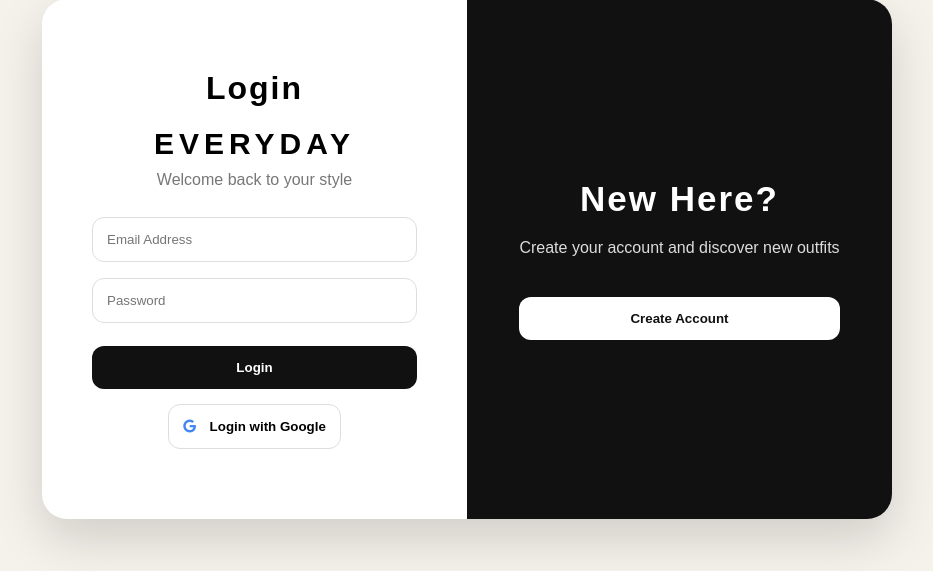
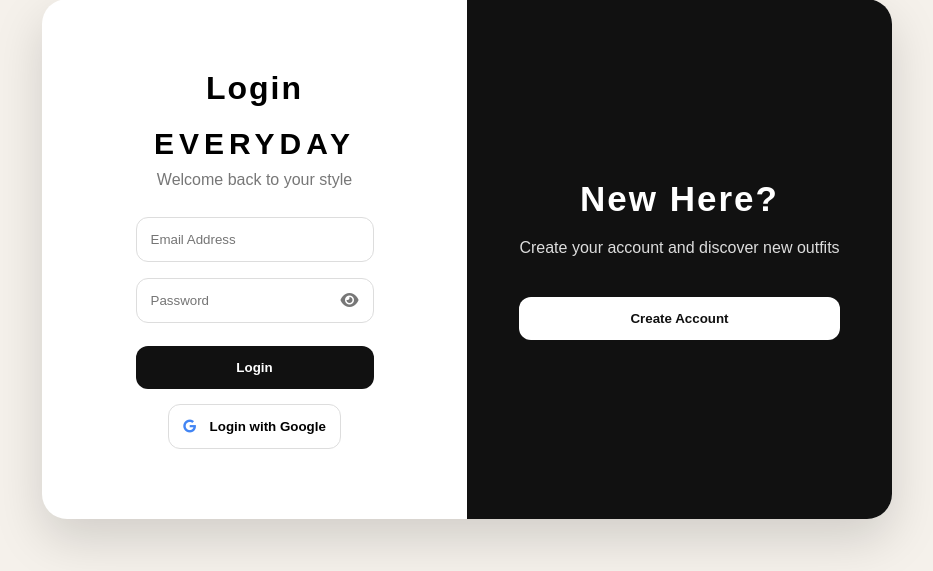
Before and after one commit to thawwaihan/e_com_pj, a PHP site: page /e_com_pj/auth/login.php in a window 1280 px wide. Shown: the part 141-712 px from the top of the page, without its empty margins (173-1106 px from the left). Run offline with PHP 8.4, Linux system fonts and the light colour scheme.

Commit message:
Update login eye close

```diff
--- a/auth/login.php
+++ b/auth/login.php
@@ -325,6 +325,28 @@ session_start();
             color: #c00;
             border: 1px solid #ffb3b3;
         }
+        .password-wrapper {
+    position: relative;
+    width: 100%;
+}
+
+.password-wrapper input {
+    padding-right: 45px;
+}
+
+.password-toggle {
+    position: absolute;
+    right: 15px;
+    top: 50%;
+    transform: translateY(-50%);
+    cursor: pointer;
+    color: #777;
+    font-size: 16px;
+}
+
+.password-toggle:hover {
+    color: #111;
+}
     </style>
 
 </head>
@@ -366,11 +388,19 @@ session_start();
                     placeholder="Email Address"
                     required>
 
+                <div class="password-wrapper">
     <input
         type="password"
         name="password"
+        id="loginPassword"
         placeholder="Password"
         required>
+
+    <i
+        class="fa-solid fa-eye password-toggle"
+        onclick="togglePassword('loginPassword', this)">
+    </i>
+</div>
 
                 <button class="main-btn">
 
@@ -420,11 +450,19 @@ session_start();
                     placeholder="Email Address"
                     required>
 
+                <div class="password-wrapper">
     <input
         type="password"
         name="password"
+        id="registerPassword"
         placeholder="Password"
         required>
+
+    <i
+        class="fa-solid fa-eye password-toggle"
+        onclick="togglePassword('registerPassword', this)">
+    </i>
+</div>
 
                 <button
                     class="main-btn"
@@ -553,6 +591,26 @@ session_start();
         }
 
     }, 2000);
+
+    function togglePassword(inputId, icon) {
+
+    const passwordInput = document.getElementById(inputId);
+
+    if (passwordInput.type === "password") {
+
+        passwordInput.type = "text";
+
+        icon.classList.remove("fa-eye");
+        icon.classList.add("fa-eye-slash");
+
+    } else {
+
+        passwordInput.type = "password";
+
+        icon.classList.remove("fa-eye-slash");
+        icon.classList.add("fa-eye");
+    }
+}
     </script>
 </body>
 
```
Also changed, not shown: auth/register_login.php (+5 -2 lines). Lines whose indentation alone changed are shown as unchanged.
